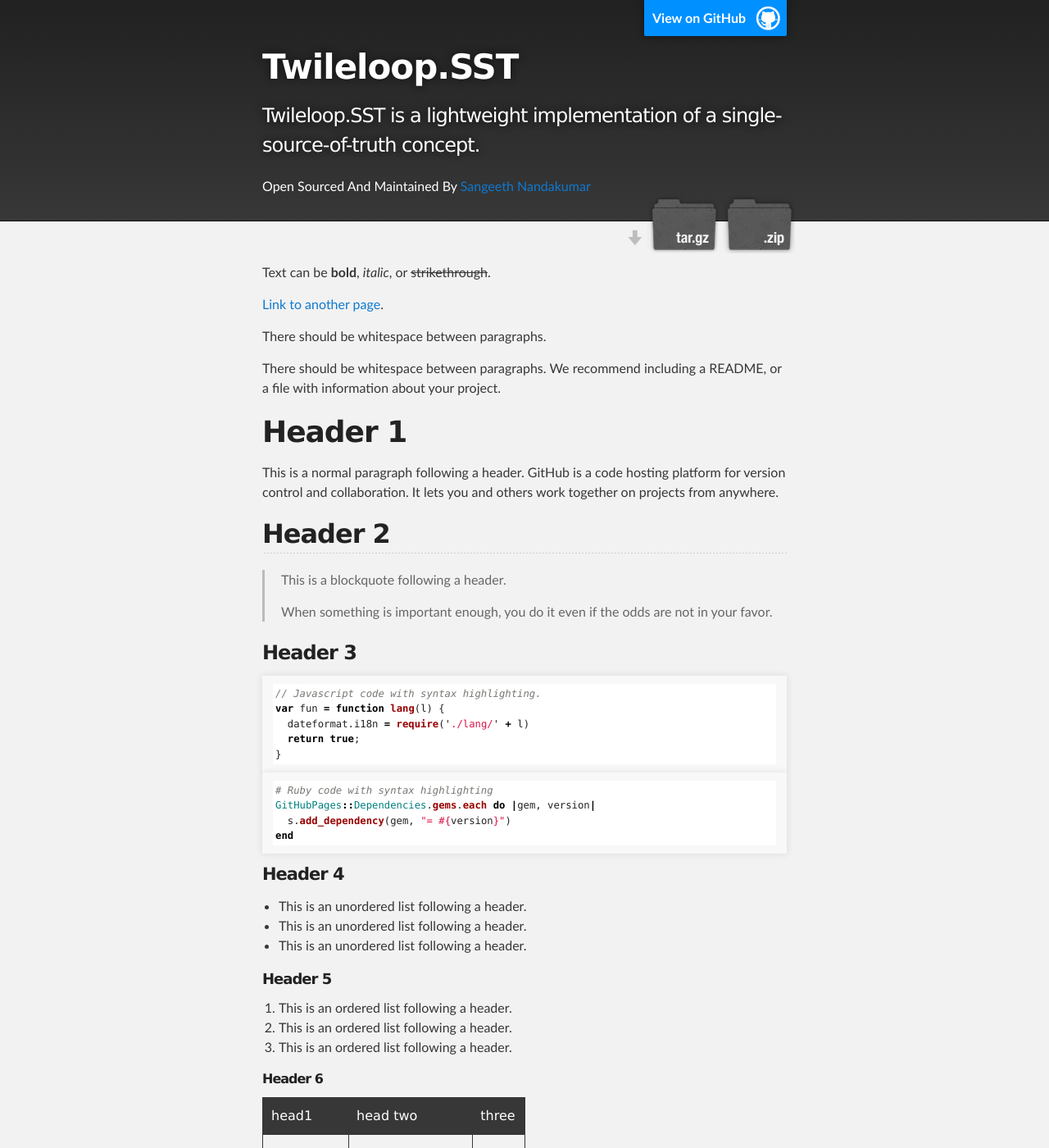
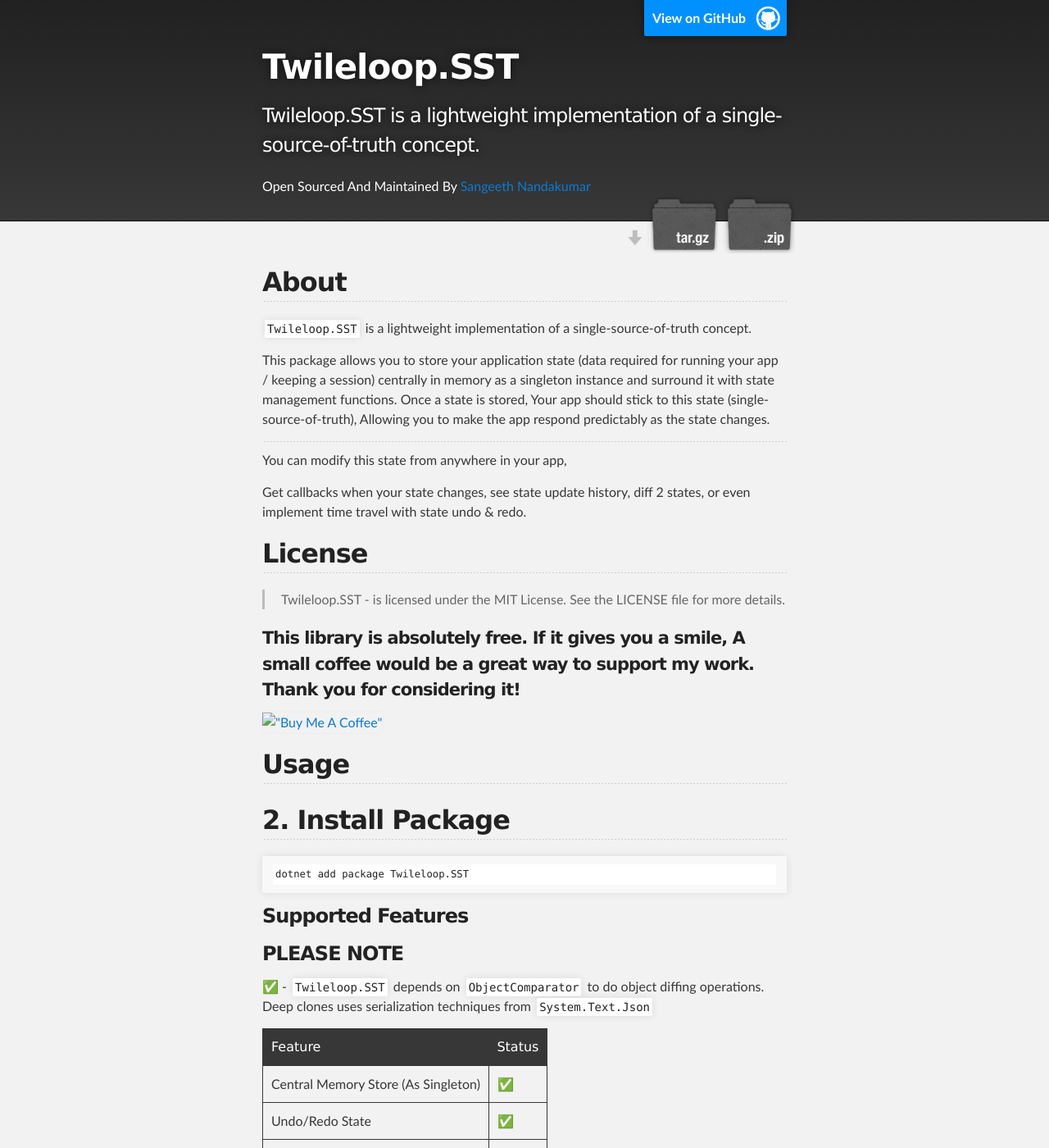
Before and after one commit to sangeethnandakumar/Twileloop.SST, a Jekyll site: the page built from doc/index.md, in a window 1280 px wide and 1400 px high. Shown: the whole window at 82% size. Built offline with Jekyll 4.4.1, drawn with Linux system fonts in a browser that asks for light colours; our own code applies the rules of GitHub Pages for plain Markdown files; some of the changed text lies outside the part shown.

Commit message:
Update index.md

````diff
--- a/doc/index.md
+++ b/doc/index.md
@@ -2,122 +2,140 @@
 layout: default
 ---
 
-Text can be **bold**, _italic_, or ~~strikethrough~~.
+## About
+`Twileloop.SST` is a lightweight implementation of a single-source-of-truth concept.
 
-[Link to another page](./another-page.html).
+This package allows you to store your application state (data required for running your app / keeping a session) centrally in memory as a singleton instance and surround it with state management functions.
+Once a state is stored, Your app should stick to this state (single-source-of-truth), Allowing you to make the app respond predictably as the state changes.
 
-There should be whitespace between paragraphs.
+<hr/>
 
-There should be whitespace between paragraphs. We recommend including a README, or a file with information about your project.
+You can modify this state from anywhere in your app,
 
-# Header 1
+Get callbacks when your state changes, see state update history, diff 2 states, or even implement time travel with state undo & redo.
+## License
+> Twileloop.SST - is licensed under the MIT License. See the LICENSE file for more details.
 
-This is a normal paragraph following a header. GitHub is a code hosting platform for version control and collaboration. It lets you and others work together on projects from anywhere.
+#### This library is absolutely free. If it gives you a smile, A small coffee would be a great way to support my work. Thank you for considering it!
+[!["Buy Me A Coffee"](https://www.buymeacoffee.com/assets/img/custom_images/orange_img.png)](https://www.buymeacoffee.com/sangeethnanda)
 
-## Header 2
+## Usage
 
-> This is a blockquote following a header.
->
-> When something is important enough, you do it even if the odds are not in your favor.
+## 2. Install Package
 
-### Header 3
+```powershell
+dotnet add package Twileloop.SST
+```
 
-```js
-// Javascript code with syntax highlighting.
-var fun = function lang(l) {
-  dateformat.i18n = require('./lang/' + l)
-  return true;
+### Supported Features
+
+### PLEASE NOTE
+✅ - `Twileloop.SST` depends on `ObjectComparator` to do object diffing operations. Deep clones uses serialization techniques from `System.Text.Json`
+
+| Feature     | Status
+| ---      | ---
+| Central Memory Store (As Singleton) | ✅
+| Undo/Redo State | ✅
+| Clear State | ✅
+| Class Type - State Model | ✅
+| Record Type - State Model | ❌
+| Read/Write State | ✅
+| State History Tracking | ✅
+| State Diffing (2 States) | ✅
+| State Clonning | ✅
+
+
+✅ - Available &nbsp;&nbsp;&nbsp;
+🚧 - Work In Progress &nbsp;&nbsp;&nbsp;
+❌ - Not Available
+
+## 1. Declare your app state (POCO)
+```csharp
+    public class MyAppState
+    {
+        public int CurrentUserId { get; set; }
+        public string CurrentUserName { get; set; }
+        public string CurrentUserFName { get; set; }
+        public string CurrentUserLName { get; set; }
+        public DateTime CurrentUserDOB { get; set; }
+    }
+```
+
+#### PLEASE NOTE :
+⚠️⚠️ Warning  ⚠️⚠️
+
+`Twileloop.SST` doesn't support the `record` type as your State model.
+This is because diffing using `ObjectComparator` uses the default EqualityComparer which is for `records` compares values, over the reference if using a `class`.
+This impacts the diffing processes.
+
+You can still consider using `record` types. If you are not looking for diffing or accessing state history. Invoking diffing or history will still not throw any exception but returns full object without detecting any changes |
+
+
+## 2. Initialize a global Session<T>, Wherever you need
+```csharp
+private SST<MyAppState> session = SST<MyAppState>.Instance;
+```
+
+## 3. Register any callbacks if you need (optional)
+```csharp
+//Step 1: Register for an update callback
+session.RegisterStateUpdateCallback(Notify);
+void Notify(MyAppState state)
+{
+    Console.WriteLine("My State Updated");
 }
 ```
 
-```ruby
-# Ruby code with syntax highlighting
-GitHubPages::Dependencies.gems.each do |gem, version|
-  s.add_dependency(gem, "= #{version}")
-end
+## 4. Set State
+```csharp
+//Step 2: Set your state
+session.SetState(state =>
+{
+    state.CurrentUserId = 1;
+    state.CurrentUserName = "sangee";
+    state.CurrentUserFName = "Sangeeth";
+    state.CurrentUserLName = "Nandakumar";
+    state.CurrentUserDOB = DateTime.Now;
+});
 ```
 
-#### Header 4
-
-*   This is an unordered list following a header.
-*   This is an unordered list following a header.
-*   This is an unordered list following a header.
-
-##### Header 5
-
-1.  This is an ordered list following a header.
-2.  This is an ordered list following a header.
-3.  This is an ordered list following a header.
-
-###### Header 6
-
-| head1        | head two          | three |
-|:-------------|:------------------|:------|
-| ok           | good swedish fish | nice  |
-| out of stock | good and plenty   | nice  |
-| ok           | good `oreos`      | hmm   |
-| ok           | good `zoute` drop | yumm  |
-
-### There's a horizontal rule below this.
-
-* * *
-
-### Here is an unordered list:
-
-*   Item foo
-*   Item bar
-*   Item baz
-*   Item zip
-
-### And an ordered list:
-
-1.  Item one
-1.  Item two
-1.  Item three
-1.  Item four
-
-### And a nested list:
-
-- level 1 item
-  - level 2 item
-  - level 2 item
-    - level 3 item
-    - level 3 item
-- level 1 item
-  - level 2 item
-  - level 2 item
-  - level 2 item
-- level 1 item
-  - level 2 item
-  - level 2 item
-- level 1 item
-
-### Small image
-
-![Octocat](https://github.githubassets.com/images/icons/emoji/octocat.png)
-
-### Large image
-
-![Branching](https://guides.github.com/activities/hello-world/branching.png)
-
-
-### Definition lists can be used with HTML syntax.
-
-<dl>
-<dt>Name</dt>
-<dd>Godzilla</dd>
-<dt>Born</dt>
-<dd>1952</dd>
-<dt>Birthplace</dt>
-<dd>Japan</dd>
-<dt>Color</dt>
-<dd>Green</dd>
-</dl>
-
-```
-Long, single-line code blocks should not wrap. They should horizontally scroll if they are too long. This line should be long enough to demonstrate this.
+## 5. Get State
+```csharp
+//Step 3: Get your state
+var myState = session.State;
+Console.WriteLine(JsonConvert.SerializeObject(myState, Formatting.Indented));
 ```
 
+## 6. Get All Your State History
+```csharp
+//Step 5: See your state update history
+foreach (MyAppState history in session.GetStateHistory())
+{
+    Console.WriteLine("_____________________________________________________________");
+    Console.WriteLine(JsonConvert.SerializeObject(history, Formatting.Indented));
+}
 ```
-The final element.
+
+## 7. Diff 2 States From History Or Wherever
+```csharp
+//Step 6: Compare 2 states
+var newState = session.GetStateHistory().LastOrDefault();
+var oldState = session.GetStateHistory().FirstOrDefault();
+var diff = session.CompareStates(newState, oldState);
+Console.WriteLine(JsonConvert.SerializeObject(diff, Formatting.Indented));
 ```
+
+## 8. Undo/Redo Application State
+```csharp
+//Step 7: Undo/Redo states
+session.Undo();
+Console.WriteLine(JsonConvert.SerializeObject(session.State, Formatting.Indented));
+session.Redo();
+Console.WriteLine(JsonConvert.SerializeObject(session.State, Formatting.Indented));
+```
+
+## 9. Deep clone as a value copy with no reference to state (Useful if you want to mutate for any use)
+```csharp
+//Step 7: Get a value copy of your state. Useful if your state is a class
+var clone = session.DeepClone();
+```
````
